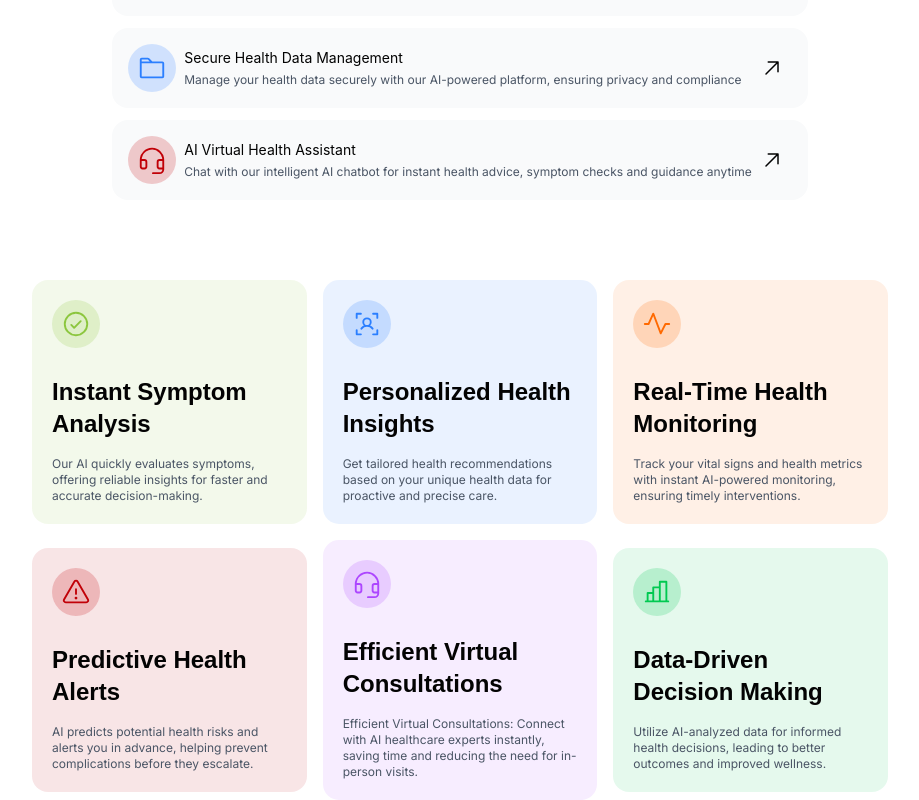
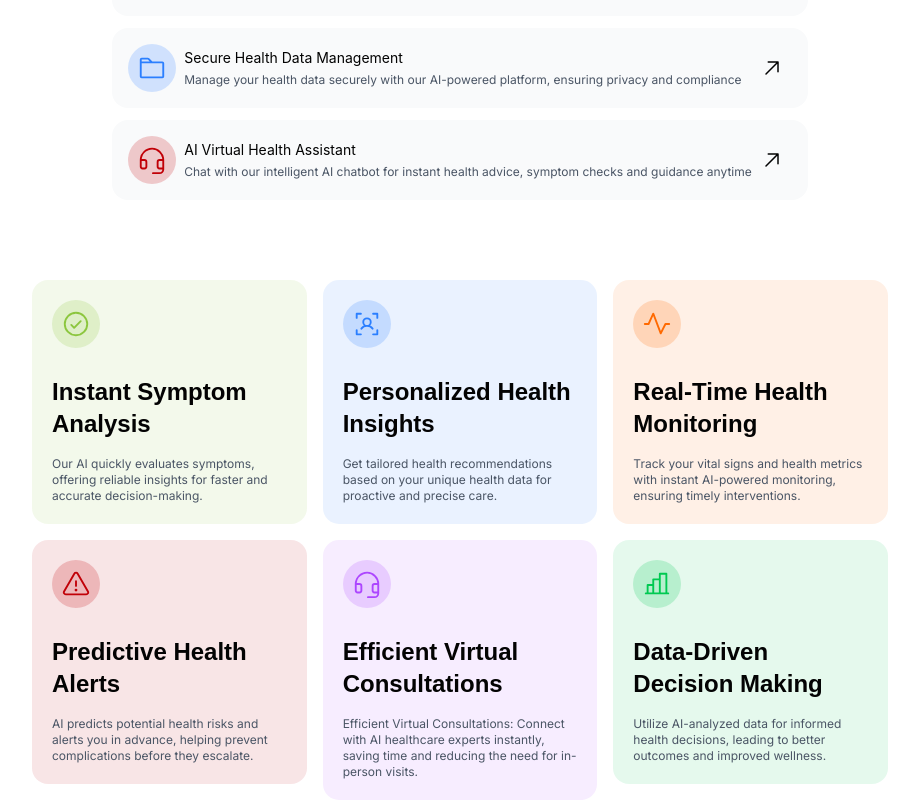
Before and after one commit to SupremeJA/AIDoc-healthcare-web, a React (Vite) app: page / in a window 1280 px wide. Shown: the part 860-1660 px from the top of the page, without its empty margins (180-1099 px from the left). Built offline with nearby package versions, Linux system fonts and the light colour scheme; a web font is replaced by a local one.

Commit message:
update: card(items-center)

```diff
--- a/src/sections/Cards.jsx
+++ b/src/sections/Cards.jsx
@@ -2,7 +2,7 @@ import List from "../components/List";
 
 function Cards() {
   return (
-    <section className="grid! grid-cols-1! md:grid-cols-3! gap-4!">
+    <section className="grid! grid-cols-1! md:grid-cols-3! items-start! gap-4!">
       <List cards={true} />
     </section>
   );
```
